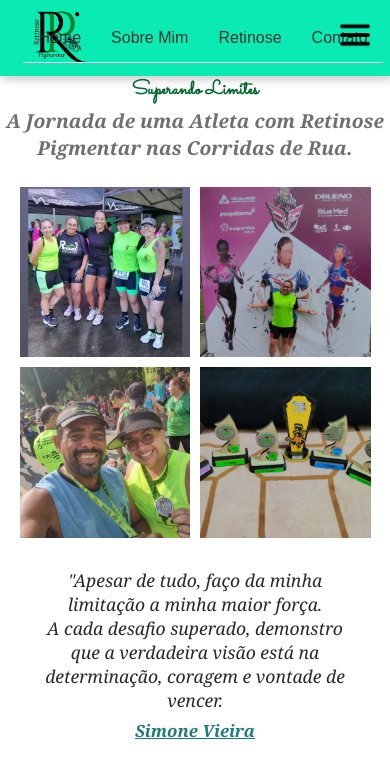
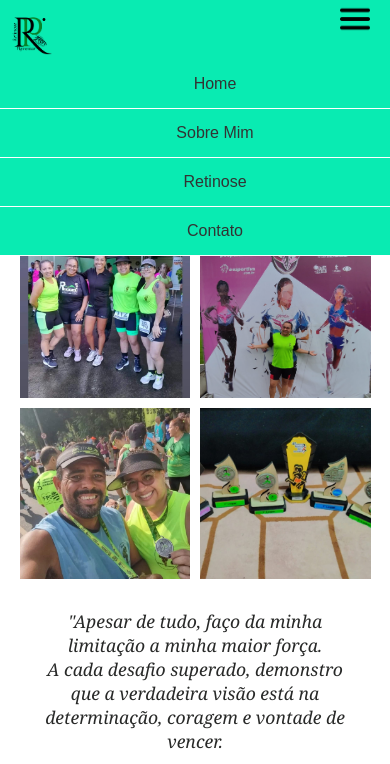
Before and after one commit to fehgomees/Retinose-nao-me-para, a plain HTML site: page superacao.html in a window 390 px wide. Both pictures are taken after a click on the element 355 px from the left and 37 px from the top of the page. Shown: the top 764 px of the page. Drawn offline with Linux system fonts and the light colour scheme.

Commit message:
nova atualização

```diff
--- a/sobre.css
+++ b/sobre.css
@@ -81,7 +81,7 @@ nav ul li a:hover {
 
 .menu-icon img {
     width: 100%;
-    margin-top: -10px;
+    margin-top: -11px;
 }
 
 /* DROPDOWN MENU */
@@ -132,6 +132,16 @@ nav ul li a:hover {
     flex-direction: column;
     position: absolute;
     top: 50px;
+    right: 0;
+    background-color: rgb(9, 235, 178);
+    width: 100%;
+}
+
+.main-menu.active {
+    display: flex;
+    flex-direction: column;
+    position: absolute;
+    top: 60px;
     right: 0;
     background-color: rgb(9, 235, 178);
     width: 100%;
--- a/superacao.css
+++ b/superacao.css
@@ -22,20 +22,27 @@ nav {
 header {
     background-color: rgb(9, 235, 178);
     box-shadow: 2px 4px 8px rgba(0, 0, 0, 0.2);
-    margin-bottom: -10%;
-    padding: 1px;
+    padding: 10px 20px;
     color: #fff;
     text-align: center;
     display: flex;
     justify-content: space-between;
     align-items: center;
-    flex-wrap: wrap;
+    position: fixed;
+    top: 0;
+    left: 0;
+    width: 100%;
+    z-index: 1000;
 }
 
 .logo img {
     height: 70px;
-    margin-left: 20px;
     mix-blend-mode: multiply;
+}
+
+nav {
+    flex: 1;
+    text-align: center;
 }
 
 nav ul {
@@ -69,47 +76,74 @@ nav ul li a:hover {
     font-weight: bold;
 }
 
-/* Ícone do menu */
+/* ÍCONE MENU */
 .menu-icon {
-    display: flex;
+    display: fixed;
     cursor: pointer;
     width: 30px;
     height: auto;
     position: fixed;
-    top: 40px;
+    top: 45px;
     right: 20px;
     z-index: 1001;
 }
 
 .menu-icon img {
     width: 100%;
+    margin-top: -11px;
 }
 
-/* Dropdown menu */
+/* DROPDOWN MENU */
+.dropdown {
+    position: relative;
+}
+
 .dropdown-menu {
     display: none;
     position: absolute;
     background-color: #69f5bf;
     padding: 10px;
     top: calc(100% + 10px);
-    left: 0;
+    left: 50%;
+    transform: translateX(-50%);
     z-index: 1000;
     box-shadow: 2px 4px 8px rgba(0, 0, 0, 0.2);
 }
+
 
 .dropdown:hover .dropdown-menu {
     display: block;
 }
 
-.menu-icon.active + .main-menu {
-    display: flex;
-    flex-direction: column;
-    align-items: center;
+/*CENTRALIZANDO DROPDOWN*/
+.dropdown-menu.centered {
+    left: 50%;
+    transform: translateX(-50%);
+}
+
+.nav-link {
+    position: relative;
+}
+
+.nav-link .dropdown-menu {
+    left: 50%;
+    transform: translateX(-50%);
 }
 
 .main-menu {
     display: flex;
     justify-content: center;
+    flex-wrap: wrap;
+}
+
+.main-menu.active {
+    display: flex;
+    flex-direction: column;
+    position: absolute;
+    top: 50px;
+    right: 0;
+    background-color: rgb(9, 235, 178);
+    width: 100%;
 }
 
 .main-menu.active {
@@ -209,20 +243,36 @@ h2 {
 
 @media screen and (max-width: 768px) {
 
-    .menu-icon {
+    #menu-icon {
         display: block;
-        margin-top: -20px;
+        cursor: pointer;
+        width: 30px;
+        height: auto;
+        position: fixed;
+        top: 15px;
+        right: 20px;
+        z-index: 1001;
     }
 
-    nav ul.main-menu {
+    header {
+        flex-direction: column;
+    }
+
+    nav {
+        width: 100%;
+    }
+
+    #main-menu {
         display: none;
         flex-direction: column;
         width: 100%;
-        margin-bottom: 35px;
-        background-color: #69f5bf;
+        position: absolute;
+        top: 60px;
+        right: 0;
+        background-color: rgb(9, 235, 178);
     }
 
-    nav ul.main-menu.show {
+    #main-menu.show {
         display: flex;
     }
 
@@ -239,15 +289,50 @@ h2 {
         color: #666;
     }
 
-    .menu-icon {
-        display: inline-block;
+    h1 {
+        font-size: 30px;
+        margin-left: 20px;
+        margin-top: 30%;
     }
 
-    .menu-icon img {
+    .sidebar-left, .sidebar-right {
         width: 100%;
-        height: auto;
+        padding: 10px;
+        margin-left: 0;
     }
 
+    main {
+        flex-direction: column;
+        align-items: center;
+    }
+
+    .logo {
+        margin-left: -95%;
+        margin-bottom: 10px;
+    }
+
+    .logo img {
+        height: 50px;
+        margin-left: 0;
+    }
+
+    nav {
+        position: static;
+        margin-top: 0;
+    }
+
+      .dropdown-menu {
+        top: 100%;
+    }
+
+    .footer {
+        text-align: center;
+    }
+
+    .voltar {
+        text-align: center;
+        margin-left: -5px;
+    }
 
     h1 {
         font-size: 5vw;
```
Also changed, not shown: mensagem.js (line endings or trailing spaces).
